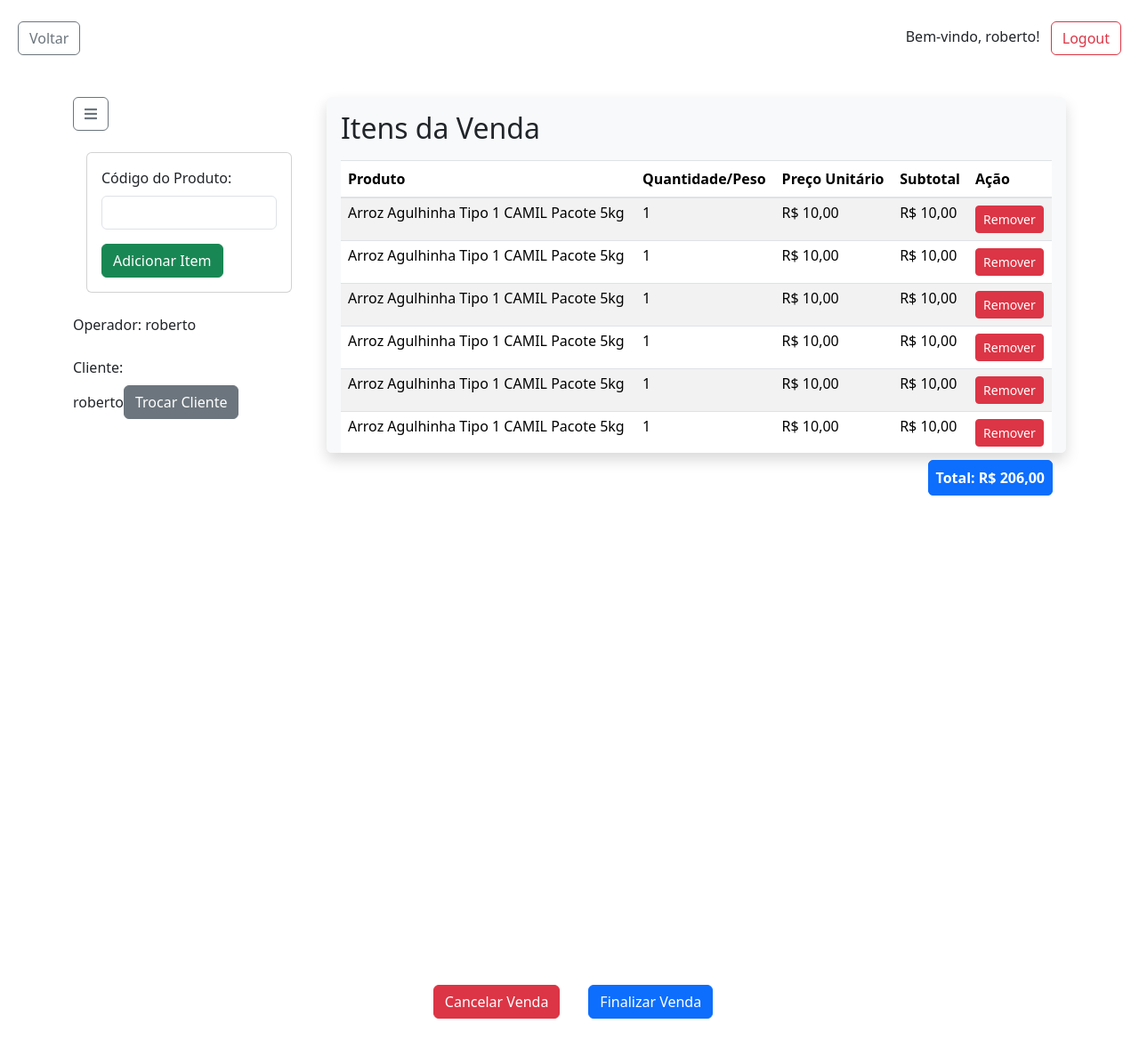
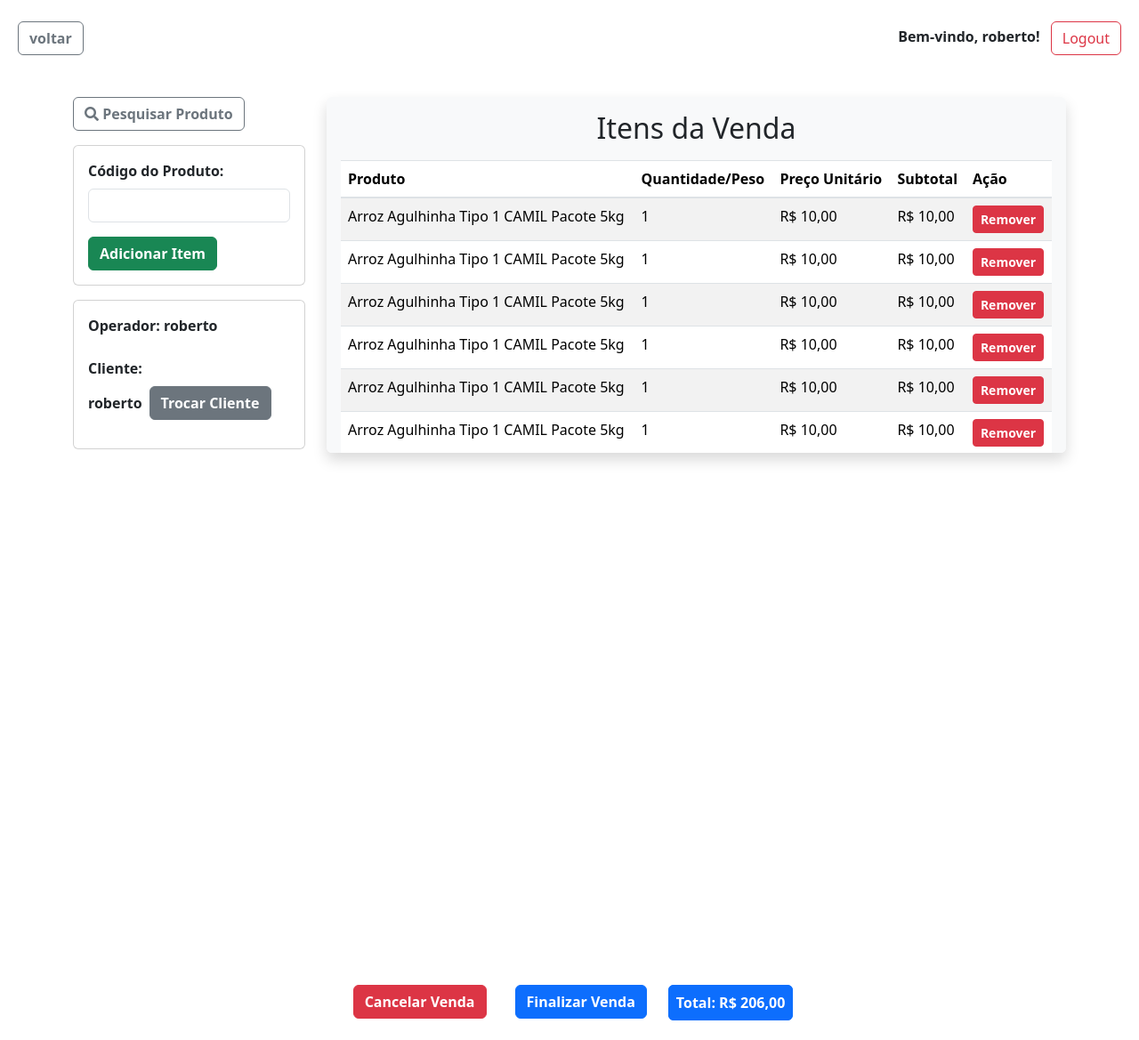
Before and after one commit to robaj9545/PDVSeplanNew, a Django app: page /pdvweb/realizar_venda/ in a window 1280 px wide. Shown: the whole page at 89% size. Run offline with Django 5.2, Linux system fonts and the light colour scheme; a user stored in the database is signed in; data comes from the database, SQL or seed files in the repository; both versions use the stored data as it was after the commit; some libraries are stand-ins or nearby versions.

Commit message:
Atualizando

```diff
--- a/pdvweb/templates/pdvweb/base.html
+++ b/pdvweb/templates/pdvweb/base.html
@@ -17,14 +17,15 @@
         <div class="row">
             <div class="col-md-12 mb-3">
                 {% if user.is_authenticated %}
-                <button class="btn btn-outline-secondary ml-2" onclick="goBack()">Voltar</button>
+                <button id="voltar" class="btn btn-outline-secondary ml-2"
+                    onclick="goBack()"><strong>voltar</strong></button>
 
 
                 <div class="float-right mx-2">
 
-                    <p class="d-inline-block">Bem-vindo, {{ user.username }}!</p>
+                    <p class="d-inline-block"><strong>Bem-vindo, {{ user.username }}!</strong></p>
                     {% if user.operador %}
-                    <span class="badge badge-primary ml-2">Operador</span>
+                    <span class="badge badge-primary p-1 ml-2"><strong>Operador</strong></span>
                     {% endif %}
                     <!-- Adicione o botão de logout aqui -->
                     <a href="{% url 'pdvweb:logout_view' %}" class="btn btn-outline-danger ml-2">Logout</a>
--- a/pdvweb/templates/pdvweb/historico_vendas.html
+++ b/pdvweb/templates/pdvweb/historico_vendas.html
@@ -20,7 +20,7 @@
       <td>{{ venda.id }}</td>
       <td>{{ venda.data }}</td>
       <td>{{ venda.get_status_display }}</td>
-          <td>{% if venda.operador_responsavel %}{{ venda.operador_responsavel.nome }}{% else %}N/A{% endif %}</td>
+      <td>{% if venda.operador %}{{ venda.operador.nome }}{% else %}N/A{% endif %}</td>
       <td>R$ {{ venda.valor_total }}</td>
       <td>R$ {{ venda.desconto }}</td>
       <td><a href="{% url 'pdvweb:detalhes_venda' venda.id %}" class="btn btn-primary">Detalhes</a></td>
--- a/pdvweb/templates/pdvweb/realizar_venda.html
+++ b/pdvweb/templates/pdvweb/realizar_venda.html
@@ -7,29 +7,22 @@
 
 
 <!-- Modal para pesquisar produto -->
-
-        <!-- Conteúdo do modal aqui -->
-            <!-- Dentro do bloco <body> -->
 <div class="modal fade" id="pesquisarProdutoModal" tabindex="-1" role="dialog"
     aria-labelledby="pesquisarProdutoModalLabel" aria-hidden="true">
     <div class="modal-dialog modal-lg" role="document">
-                    <div class="modal-content" >
+        <div class="modal-content">
             <div class="modal-header">
                 <h5 class="modal-title" id="pesquisarProdutoModalLabel">Consulta Produto</h5>
-                            <button type="button" class="close" data-dismiss="modal" aria-label="Fechar">
-                                <span aria-hidden="true">&times;</span>
-                            </button>
+                <button type="button" class="btn-close" data-bs-dismiss="modal" aria-label="Fechar"></button>
             </div>
             <div class="modal-body">
                 <!-- Formulário de pesquisa de produtos -->
                 <form method="post" id="pesquisarProdutoForm">
                     {% csrf_token %}
                     <div class="form-group">
-                                    <label for="produtoPesquisa">Digite o Nome do Produto:</label>
-                                    <input type="text" class="form-control" id="produtoPesquisa"
-                                        name="produto_pesquisa">
+                        <label for="produtoPesquisa"><strong>Digite o Nome do Produto:</strong></label>
+                        <input type="text" class="form-control" id="produtoPesquisa" name="produto_pesquisa">
                     </div>
-
                 </form>
                 <div id="resultadosPesquisa"></div>
             </div>
@@ -37,84 +30,69 @@
     </div>
 </div>
 
-
-
-
-
-
 <div class="container mt-4">
     <div class="row">
-
         <div class="col-md-3">
-
-
-
             <!-- Pesquisar Produto -->
-
-
-            <div class="input-group-prepend">
-                <button type="button" class="btn btn-outline-secondary" id="menuBtn">
-                    <i class="fas fa-bars"></i>
+            <div class="input-group mb-3">
+                <button type="button" class="btn btn-outline-secondary" data-bs-toggle="modal"
+                    data-bs-target="#pesquisarProdutoModal">
+                    <i class="fas fa-search"></i> <strong>Pesquisar Produto</strong>
                 </button>
             </div>
 
-            <br>
-
             <!-- Adicionar Item à Venda -->
-        <div class="col-md-12">
-            <div class="card">
+            <div class="card mb-3">
                 <div class="card-body">
                     <form method="post" id="adicionarItemForm">
                         {% csrf_token %}
                         <div class="form-group">
-                            <label for="codigo_produto_base">Código do Produto:</label>
+                            <label for="codigo_produto_base"><strong>Código do Produto:</strong></label>
                             <input type="text" class="form-control" id="codigo_produto_base" name="codigo_produto_base">
                         </div>
                         <div id="formulario_quantidade" style="display: none;">
                             <!-- Formulário para produto por quantidade -->
                             <div class="form-group">
-                                <label for="quantidade">Quantidade:</label>
+                                <label for="quantidade"><strong>Quantidade:</strong></label>
                                 <input type="text" class="form-control" id="quantidade" name="quantidade">
                             </div>
                         </div>
                         <div id="formulario_peso" style="display: none;">
                             <!-- Formulário para produto por peso -->
                             <div class="form-group">
-                                <label for="peso">Peso (em kg):</label>
+                                <label for="peso"><strong>Peso (em kg):</strong></label>
                                 <input type="text" class="form-control" id="peso" name="peso">
                             </div>
                         </div>
-                        <button type="submit" class="btn btn-success">Adicionar Item</button>
+                        <button type="submit" class="btn btn-success text-center"><strong>Adicionar
+                                Item</strong></button>
                     </form>
                 </div>
             </div>
-        </div>
-
 
             <!-- Operador e Cliente -->
-            <div class="mt-4">
+            <div class="card mb-3">
+                <div class="card-body">
                     <div class="form-group">
-                    <label for="operador">Operador:</label>
-                    {{ request.user }}
+                        <label for="operador"><strong>Operador:</strong></label>
+                        <strong>{{ request.user }}</strong>
                     </div>
                     <div class="form-group">
-                    <label for="cliente">Cliente:</label>
+                        <label for="cliente"><strong>Cliente:</strong></label>
                         <div class="form-inline">
                             {% if venda.cliente %}
-                        <span id="nome_cliente_label">{{ venda.cliente.nome }}</span>
-                        <br>
-                        <button id="trocarClienteBtn" class="btn btn-secondary">Trocar Cliente</button>
+                            <span id="nome_cliente_label"><strong>{{ venda.cliente.nome }}</strong></span>
+                            <button id="trocarClienteBtn" class="btn btn-secondary ms-2"><strong>Trocar
+                                    Cliente</strong></button>
                             {% else %}
                             <input type="text" id="nome_cliente" class="form-control mr-2" placeholder="Nome">
                             <input type="text" id="cpf_cliente" class="form-control mr-2" placeholder="CPF">
-                        <br>
-                        <button id="verificarClienteBtn" class="btn btn-primary">Verificar</button>
+                            <button id="verificarClienteBtn" class="btn btn-primary"><strong>Verificar</strong></button>
                             {% endif %}
                         </div>
                     </div>
                 </div>
-
-
+            </div>
 
             <!-- Modal para cadastrar cliente -->
             <div class="modal fade" id="modal_cadastro_cliente" tabindex="-1" role="dialog"
@@ -123,55 +101,51 @@
                     <div class="modal-content">
                         <div class="modal-header">
                             <h5 class="modal-title" id="exampleModalLabel">Cadastrar Cliente</h5>
-                            <button type="button" class="close" data-dismiss="modal" aria-label="Close">
-                                <span aria-hidden="true">&times;</span>
-                            </button>
+                            <button type="button" class="btn-close" data-bs-dismiss="modal"
+                                aria-label="Fechar"></button>
                         </div>
-
-
                         <div class="modal-body">
                             <form id="form_cadastro_cliente">
                                 <!-- Inclua o token CSRF -->
                                 {% csrf_token %}
                                 <!-- Campos do formulário de cadastro -->
                                 <div class="form-group">
-                                    <label for="nome_cliente_cadastro">Nome:</label>
+                                    <label for="nome_cliente_cadastro"><strong>Nome:</strong></label>
                                     <input type="text" class="form-control" id="nome_cliente_cadastro"
                                         placeholder="Nome">
                                 </div>
                                 <div class="form-group">
-                                    <label for="email_cliente_cadastro">Email:</label>
+                                    <label for="email_cliente_cadastro"><strong>Email:</strong></label>
                                     <input type="email" class="form-control" id="email_cliente_cadastro"
                                         placeholder="Email">
                                 </div>
                                 <div class="form-group">
-                                    <label for="telefone_cliente_cadastro">Telefone:</label>
+                                    <label for="telefone_cliente_cadastro"><strong>Telefone:</strong></label>
                                     <input type="text" class="form-control" id="telefone_cliente_cadastro"
                                         placeholder="Telefone">
                                 </div>
                                 <div class="form-group">
-                                    <label for="cpf_cliente_cadastro">CPF:</label>
+                                    <label for="cpf_cliente_cadastro"><strong>CPF:</strong></label>
                                     <input type="text" class="form-control" id="cpf_cliente_cadastro" placeholder="CPF">
                                 </div>
-                                <button type="submit" class="btn btn-primary">Cadastrar</button>
-                                <button type="button" class="btn btn-secondary" data-dismiss="modal">Fechar</button>
+                                <button type="submit" class="btn btn-primary"><strong>Cadastrar</strong></button>
+                                <button type="button" class="btn btn-secondary"
+                                    data-bs-dismiss="modal"><strong>Fechar</strong></button>
                             </form>
-                        </div>
-
                         </div>
                     </div>
                 </div>
-            <!-- Fim do modal de cadastro de cliente -->
+            </div>
         </div>
 
         <!-- Itens da Venda -->
         <div class="col-md-9">
-
             <!-- Itens da Venda -->
-            <div id="itens-da-venda" class="mb-3 shadow p-3 bg-light rounded" style="max-height: 400px; overflow-y: auto;">
-                <h2 class="mb-3">Itens da Venda</h2>
+            <div id="itens-da-venda" class="mb-3 shadow p-3 bg-light rounded"
+                style="max-height: 400px; overflow-y: auto;">
+                <h2 class="mb-3 text-center">Itens da Venda</h2>
                 <div class="table-responsive">
-                    <table class="table table-striped" style="width: 100%;">
+                    <table class="table table-striped">
                         <thead>
                             <tr>
                                 <th scope="col">Produto</th>
@@ -181,7 +155,7 @@
                                 <th scope="col">Ação</th>
                             </tr>
                         </thead>
-                        <tbody style="line-height: 1;">
+                        <tbody>
                             {% for item in itens_venda %}
                             <tr>
                                 <td>{{ item.produto.nome }}</td>
@@ -194,58 +168,40 @@
                                 </td>
                                 <td>R$ {{ item.preco_unitario }}</td>
                                 <td>R$ {{ item.subtotal }}</td>
-                                <td><a href="{% url 'pdvweb:remover_item' item.id %}" class="btn btn-danger btn-sm">Remover</a></td>
+                                <td><a href="{% url 'pdvweb:remover_item' item.id %}"
+                                        class="btn btn-danger btn-sm"><strong>Remover</strong></a></td>
                             </tr>
                             {% endfor %}
                         </tbody>
                     </table>
                 </div>
             </div>
-
-
-
         </div>
     </div>
 
-    <!-- BOTA TOTAL-->
-    <!-- Valor total da venda -->
-    <div class="text-right col-md-12 mb-1">
-        <strong class="border border-primary rounded p-2 bg-primary text-white">Total: R$
-            <span id="valor_total_venda">{{ valor_total_venda }}</span>
-        </strong>
-    </div>
-
     <!-- Footer PDV -->
-
-    <div class="fixed-bottom mb-4"> <!-- Posiciona os botões na parte inferior da tela com um espaço de margem -->
-        <div class="container"> <!-- Container para centralizar os elementos -->
-            <div class="row justify-content-center"> <!-- Centraliza os elementos na horizontal -->
-
+    <div class="fixed-bottom text-center mb-4">
+        <div class="container">
+            <div class="row justify-content-center">
                 {% if venda.id %}
-                <div class="col-md-auto"> <!-- Coluna com largura automática -->
+                <div class="col-md-auto">
                     <form method="post" action="{% url 'pdvweb:cancelar_venda' venda.id %}" class="d-inline ml-2">
                         {% csrf_token %}
-                        <button type="submit" class="btn btn-danger">Cancelar Venda</button>
+                        <button type="submit" class="btn btn-danger"><strong>Cancelar Venda</strong></button>
                     </form>
                 </div>
-
-                <div class="col-md-auto"> <!-- Coluna com largura automática -->
+                <div class="col-md-auto">
                     <form method="post" action="{% url 'pdvweb:finalizar_venda' venda.id %}" class="d-inline ml-2">
                         {% csrf_token %}
-                        <button type="submit" class="btn btn-primary">Finalizar Venda</button>
+                        <button type="submit" class="btn btn-primary"><strong>Finalizar Venda</strong></button>
                     </form>
                 </div>
                 {% endif %}
-
+                <div class="col-md-auto mt-2">
+                    <strong class="border border-primary rounded p-2 bg-primary text-white">Total: R$ <span
+                            id="valor_total_venda">{{ valor_total_venda }}</span></strong>
                 </div>
             </div>
-    </div>
-
-</div>
-
-
-
-
         </div>
     </div>
 </div>
@@ -253,6 +209,7 @@
 
 <!-- CSS do Bootstrap -->
 <link href="https://cdn.jsdelivr.net/npm/bootstrap@5.3.0-alpha1/dist/css/bootstrap.min.css" rel="stylesheet">
+<script src="https://cdn.jsdelivr.net/npm/mousetrap@1.6.5/mousetrap.min.js"></script>
 
 <!-- JavaScript do Bootstrap (opcional) -->
 <script src="https://cdn.jsdelivr.net/npm/bootstrap@5.3.0-alpha1/dist/js/bootstrap.bundle.min.js"></script>
@@ -487,6 +444,10 @@
 
 
 
+
+
+
+
     });
 </script>
 
--- a/pdvweb/views.py
+++ b/pdvweb/views.py
@@ -18,7 +18,6 @@ from django.views.decorators.http import require_POST
 from django.http import HttpResponse
 from django.views.decorators.csrf import csrf_exempt
 from django.db.models import Sum
-
 
 
 def is_operador(user):
@@ -109,11 +108,10 @@ def search_produto(request):
     todos_produtos = list(produtos_por_quantidade) + list(produtos_por_peso)
 
     # Ordenar os produtos pelo código em ordem decrescente
-    todos_produtos = sorted(todos_produtos, key=lambda produto: produto.codigo, reverse=False)
+    todos_produtos = sorted(
+        todos_produtos, key=lambda produto: produto.codigo, reverse=False)
 
     return render(request, 'pdvweb/resultado_pesquisa.html', {'todos_produtos': todos_produtos})
-
-
 
 
 def verificar_tipo_produto(request):
@@ -163,7 +161,8 @@ def realizar_venda(request):
                         produto=produto, quantidade=quantidade, preco_unitario=produto.preco)
                     produto.remover_estoque(quantidade)
                     venda.calcular_valor_total()
-                return JsonResponse({'valor_total_venda': venda.valor_total})  # Retorna o valor total da venda via JSON
+                # Retorna o valor total da venda via JSON
+                return JsonResponse({'valor_total_venda': venda.valor_total})
         elif 'peso' in request.POST:
             form = VendaItemPorPesoForm(request.POST)
             if form.is_valid():
@@ -176,24 +175,25 @@ def realizar_venda(request):
                         produto=produto, peso_vendido=peso, preco_unitario=produto.preco_por_kilo)
                     produto.remover_estoque_em_kilos(peso)
                     venda.calcular_valor_total()
-                return JsonResponse({'valor_total_venda': venda.valor_total})  # Retorna o valor total da venda via JSON
+                # Retorna o valor total da venda via JSON
+                return JsonResponse({'valor_total_venda': venda.valor_total})
 
     itens_venda_por_quantidade = venda.itemvendaporquantidade_set.all()
     itens_venda_por_peso = venda.itemvendaporpeso_set.all()
     itens_venda = list(chain(itens_venda_por_quantidade, itens_venda_por_peso))
 
-
     context = {
         'venda': venda,
         'itens_venda': itens_venda,
-        'valor_total_venda': venda.valor_total,  # Passando o valor total da venda para o contexto
+        # Passando o valor total da venda para o contexto
+        'valor_total_venda': venda.valor_total,
     }
-
 
     venda.operador = operador_atual
     venda.save()
 
     return render(request, 'pdvweb/realizar_venda.html', context)
+
 
 @login_required
 def remover_item(request, item_id):
@@ -255,12 +255,16 @@ def aplicar_desconto(request, venda_id):
 @login_required
 def historico_vendas(request):
     vendas = Venda.objects.all()
+
     return render(request, 'pdvweb/historico_vendas.html', {'vendas': vendas})
 
 
 def detalhes_venda(request, venda_id):
     venda = get_object_or_404(Venda, pk=venda_id)
-    return render(request, 'pdvweb/detalhes_venda.html', {'venda': venda})
+    itens_venda_por_quantidade = venda.itemvendaporquantidade_set.all()
+    itens_venda_por_peso = venda.itemvendaporpeso_set.all()
+    itens_venda = list(chain(itens_venda_por_quantidade, itens_venda_por_peso))
+    return render(request, 'pdvweb/detalhes_venda.html', {'venda': venda, 'itens_venda': itens_venda})
 
 
 def verificar_cliente(request, venda_id):
```
Also changed, not shown: pdvweb/templates/pdvweb/detalhes_venda.html (+39 -6 lines), db.sqlite3. Lines whose indentation alone changed are shown as unchanged.
